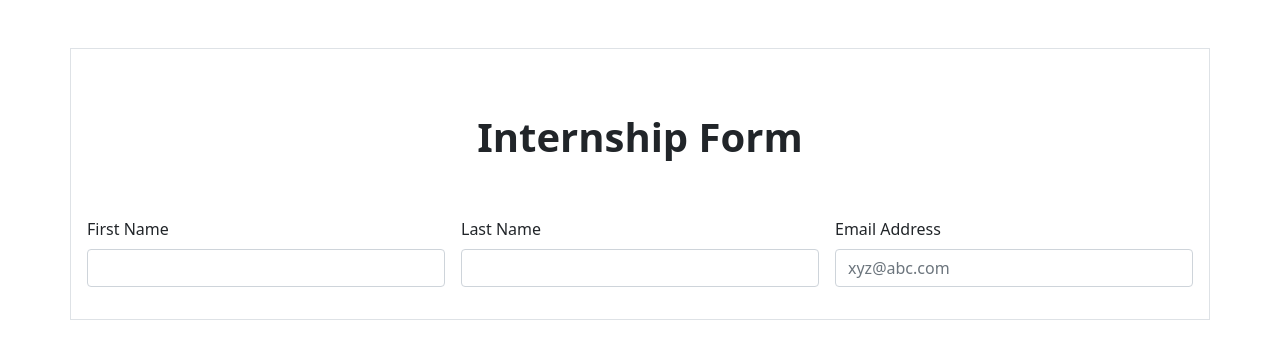
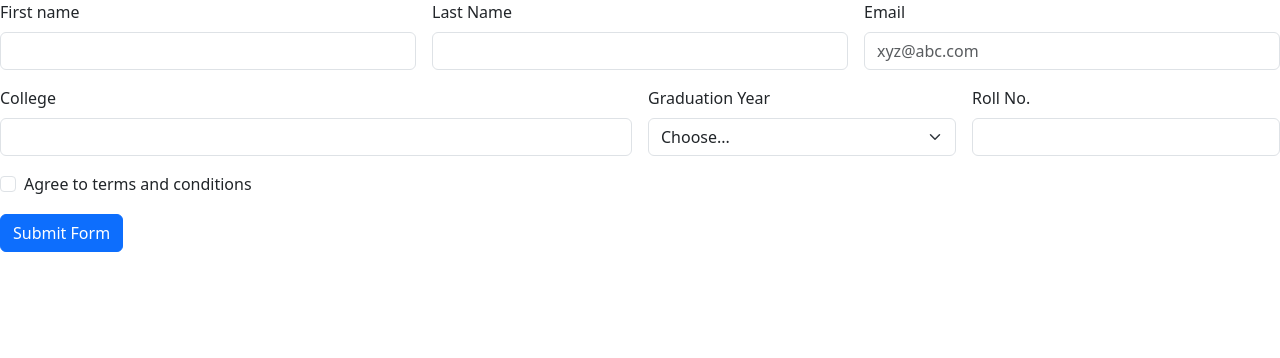
Before and after one commit to acciojob/bootstrap-form-easy-shaikhanas02, a website: page main.html in a window 1280 px wide. Drawn offline with nearby package versions, Linux system fonts and the light colour scheme.

Commit message:
created a submission

```diff
--- a/main.html
+++ b/main.html
@@ -1,72 +1,62 @@
-<!DOCTYPE html>
+<!doctype html>
+<html lang="en">
+  <head>
+    <meta charset="utf-8">
+    <meta name="viewport" content="width=device-width, initial-scale=1">
+    <title>Bootstrap demo</title>
+    <link href="https://cdn.jsdelivr.net/npm/bootstrap@5.3.0-alpha1/dist/css/bootstrap.min.css" rel="stylesheet" integrity="sha384-GLhlTQ8iRABdZLl6O3oVMWSktQOp6b7In1Zl3/Jr59b6EGGoI1aFkw7cmDA6j6gD" crossorigin="anonymous">
+  </head>
+  <body>
+    <script src="https://cdn.jsdelivr.net/npm/bootstrap@5.3.0-alpha1/dist/js/bootstrap.bundle.min.js" integrity="sha384-w76AqPfDkMBDXo30jS1Sgez6pr3x5MlQ1ZAGC+nuZB+EYdgRZgiwxhTBTkF7CXvN" crossorigin="anonymous"></script>
 
-<html>
+	  <div class="row g-3">
+  <div class="col-4">
+	   <label for="inputEmail4" class="form-label">First name</label>
+    <input type="text" class="form-control" aria-label="First name">
+  </div>
+  <div class="col-4">
+	   <label for="inputEmail4" class="form-label">Last Name</label>
+    <input type="text" class="form-control" aria-label="Last name">
+  </div>
+		   <div class="col-4">
+			    <label for="inputEmail4" class="form-label">Email</label>
+    <input type="e-mail" class="form-control" placeholder="xyz@abc.com" aria-label="Last name">
+  </div>
 
-<head>
-	<link rel="stylesheet" href="styles.css">
-</head>
 
-<body>
-	<!-- the entire body must be written by student -->
-    <script type="text/javascript" src="./script.js">
-</script>
-<link
- href="https://cdn.jsdelivr.net/npm/bootstrap@5.0.0-
-beta2/dist/css/bootstrap.min.css"
- rel="stylesheet"
- integrity="sha384-
-BmbxuPwQa2lc/FVzBcNJ7UAyJxM6wuqIj61tLrc4wSX0sz
-H/Ev+nYRRuWlolflfl"
- crossorigin="anonymous"
- />
- <div class="container mt-5 border p-3">
- <div class="m-5 d-flex justify-content-center">
- <h1><b>Internship Form</b></h1>
- </div>
- <form class="row g-3 needs-validation" novalidate>
- <div class="col-md-4">
- <label for="first-name-input" class="form-label">First
-Name</label>
- <input
- type="text"
- class="form-control"
- id="first-name-input"
- name="firstname"
- required
- />
- <div class="valid-feedback">Looks good!</div>
- <div class="invalid-feedback">First name required!</div>
- </div>
- <div class="col-md-4">
- <label for="last-name-input" class="form-label">Last
-Name</label>
- <input
- type="text"
- class="form-control"
- id="last-name-input"
- name="lastname"
- required
- />
- <div class="valid-feedback">Looks good!</div>
- <div class="invalid-feedback">Last name required!</div>
- </div>
- <div class="col-md-4">
- <div class="mb-3">
- <label for="email-input" class="form-label">Email
-Address</label>
- <input
- type="email"
- class="form-control"
- id="email-input"
- placeholder="xyz@abc.com"
- name="email"
- required
- />
- <div class="valid-feedback">Looks good!</div>
- <div class="invalid-feedback">Email required!</div>
- </div>
- </div>
+	  <div class="col-6">
+    <label for="inputCity" class="form-label">College</label>
+    <input type="text" class="form-control" id="inputCity">
+  </div>
+  <div class="col-3">
+    <label for="inputState" class="form-label">Graduation Year</label>
+    <select id="inputState" class="form-select">
+      <option selected>Choose...</option>
+      <option>2018</option>
+      <option>2018</option>
+      <option>2018</option>
 
-</body>
+    </select>
+  </div>
+  <div class="col-3">
+    <label for="inputZip" class="form-label">Roll No.</label>
+    <input type="text" class="form-control" id="inputZip">
+  </div>
+		  <div class="col-12">
+    <div class="form-check">
+      <input class="form-check-input" type="checkbox" id="gridCheck">
+      <label class="form-check-label" for="gridCheck">
+        Agree to terms and conditions
+      </label>
+    </div>
+  </div>
+		   <div class="col-12">
+    <button type="submit" class="btn btn-primary">Submit Form</button>
+  </div>
+</div>
 
+
+
+
+  </body>
 </html>
--- a/script.js
+++ /dev/null
@@ -1,20 +0,0 @@
-//your code here
-(function () {
- // Fetch all the forms we want to apply custom Bootstrap
-validation styles to
- var forms = document.querySelectorAll(".needsvalidation");
- // Loop over them and prevent submission
- Array.prototype.slice.call(forms).forEach(function (form) {
- form.addEventListener(
- "submit",
- function (event) {
- if (!form.checkValidity()) {
- event.preventDefault();
- event.stopPropagation();
- }
- form.classList.add("was-validated");
- },
- false
- );
- });
- })();
```
